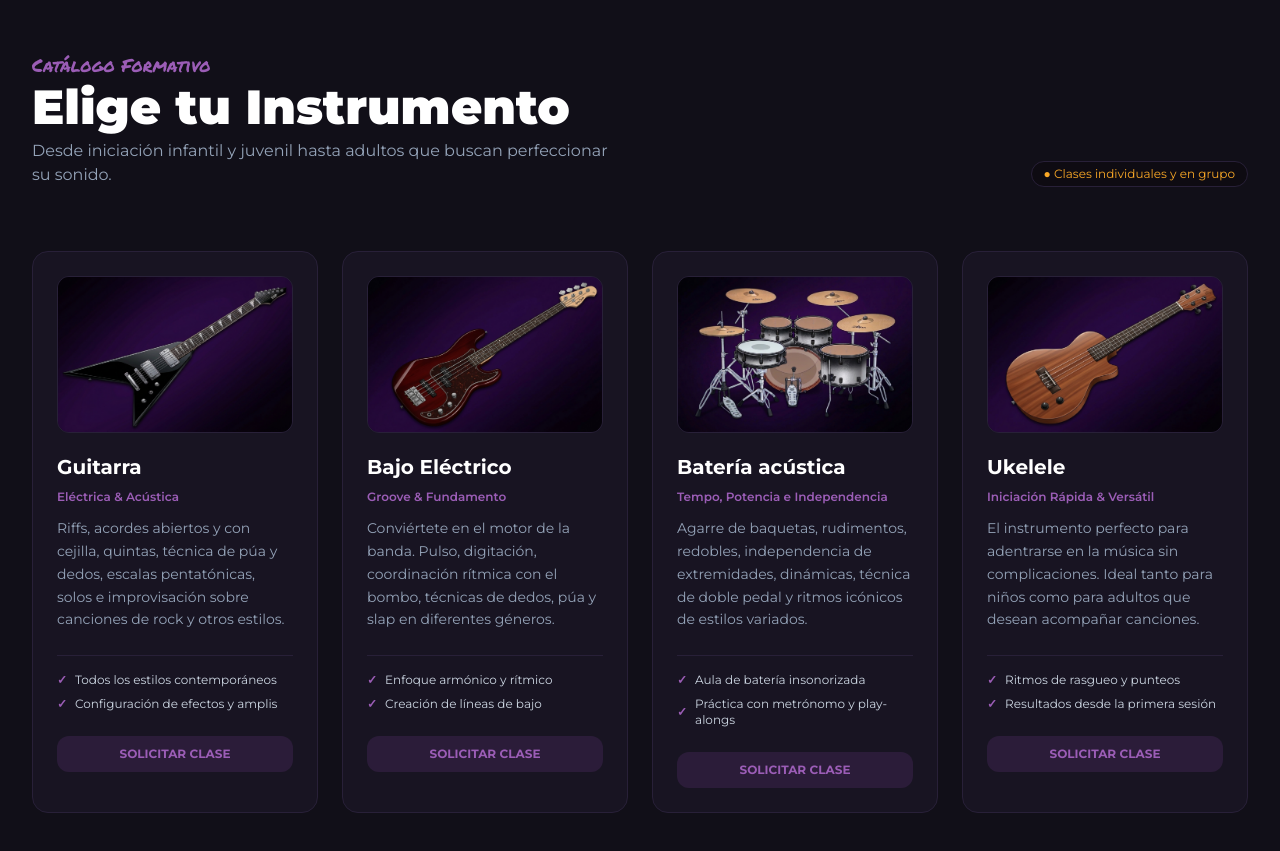
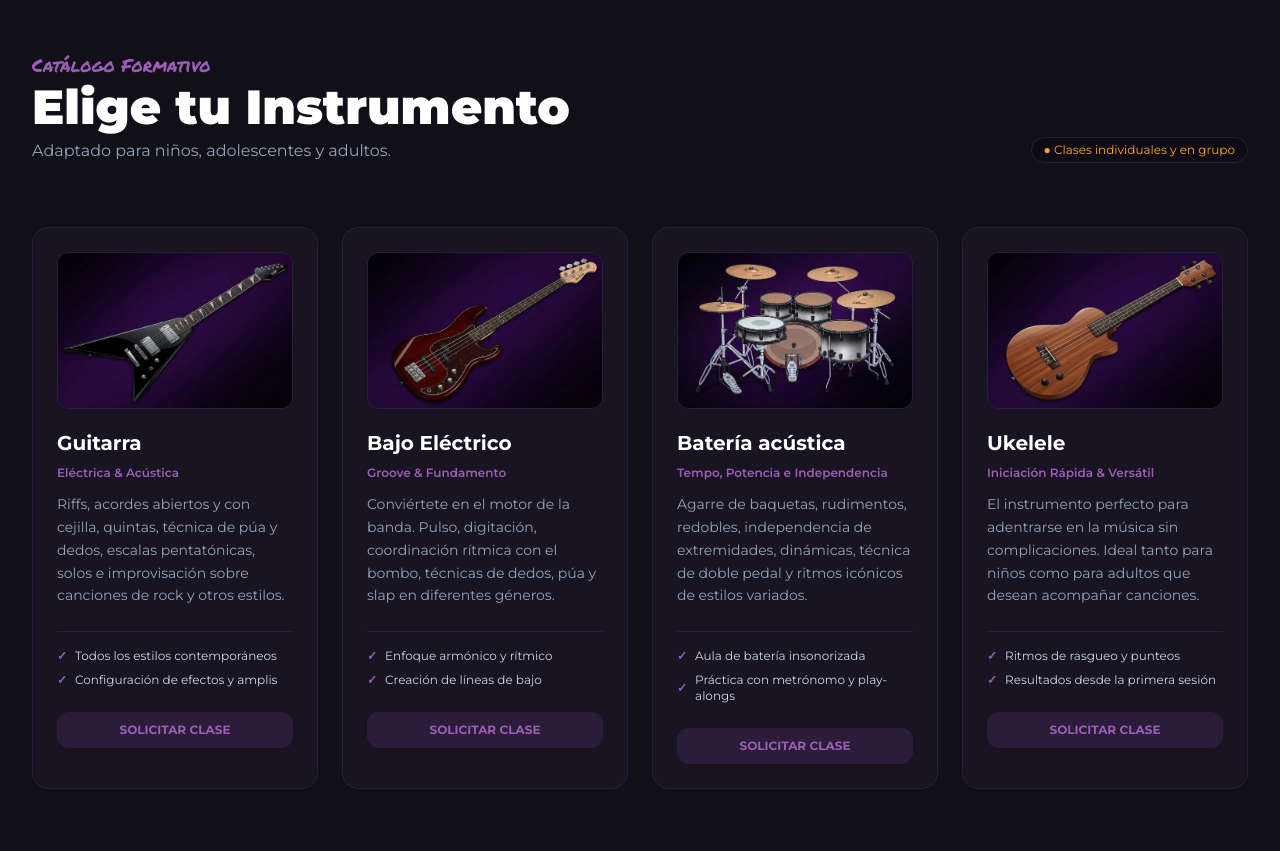
Before and after one commit to TupaTupaRiff/tupatupariff.com, a React (Vite) app: page / in a window 1280 px wide. Shown: the part 2140-2991 px from the top of the page. Built offline with nearby package versions, Linux system fonts and the light colour scheme.

Commit message:
Update description for educational catalog

```diff
--- a/src/components/Cursos.tsx
+++ b/src/components/Cursos.tsx
@@ -38,7 +38,7 @@ export default function Cursos() {
             <span className="text-brand-purpleLight font-rock text-lg">Catálogo Formativo</span>
             <h2 className="text-3xl sm:text-5xl font-black text-white mt-1">Elige tu Instrumento</h2>
             <p className="text-slate-400 mt-2 max-w-xl text-sm sm:text-base">
-              Desde iniciación infantil y juvenil hasta adultos que buscan perfeccionar su sonido.
+              Adaptado para niños, adolescentes y adultos.
             </p>
           </div>
           <div className="flex items-center gap-2">
```
